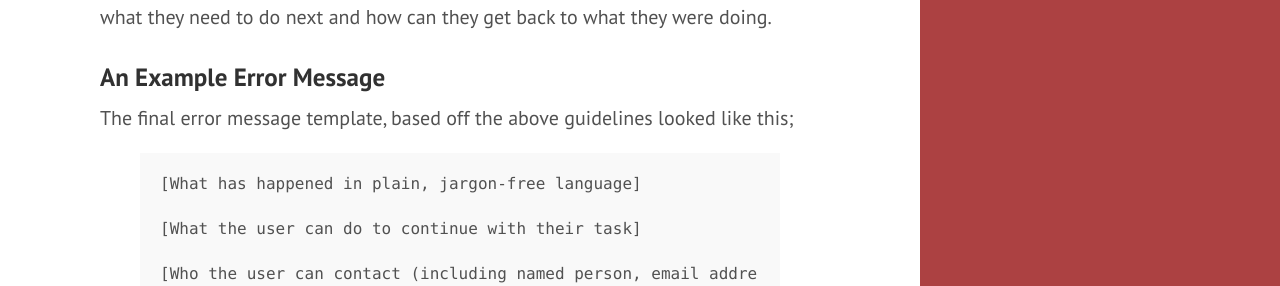
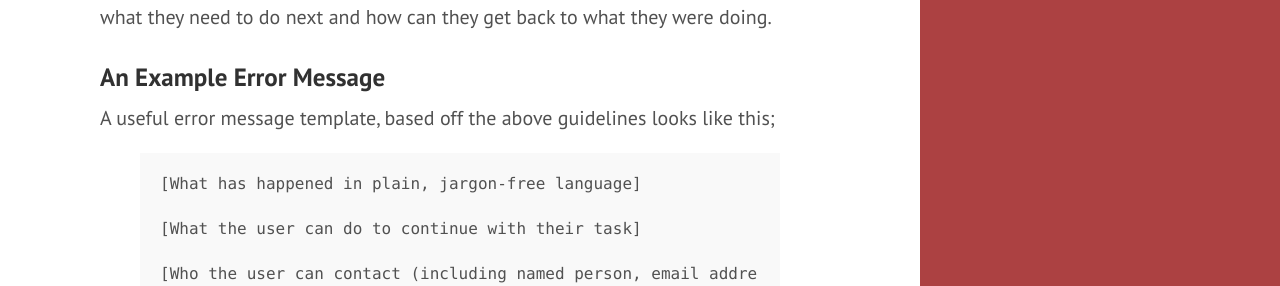
Before and after one commit to whitingx/whitingx.github.io, a Jekyll site: the page built from _posts/2016-05-31-writing-useful-error-messages.md, in a window 1280 px wide and 900 px high, scrolled down 1367 px. Shown: the part 155-441 px from the top of the window. Built offline with Jekyll 4.4.1, drawn with Linux system fonts in a browser that asks for light colours; some web fonts are replaced; comment, search, counter and statistics services are not loaded.

Commit message:
Copy fix

```diff
--- a/_posts/2016-05-31-writing-useful-error-messages.md
+++ b/_posts/2016-05-31-writing-useful-error-messages.md
@@ -23,7 +23,7 @@ Ensure the error message is visible in regard to message size, colour & location
 
 ### An Example Error Message
 
-The final error message template, based off the above guidelines looked like this;
+A useful error message template, based off the above guidelines looks like this;
 
 {% highlight linenos %}
 [What has happened in plain, jargon-free language]
```
